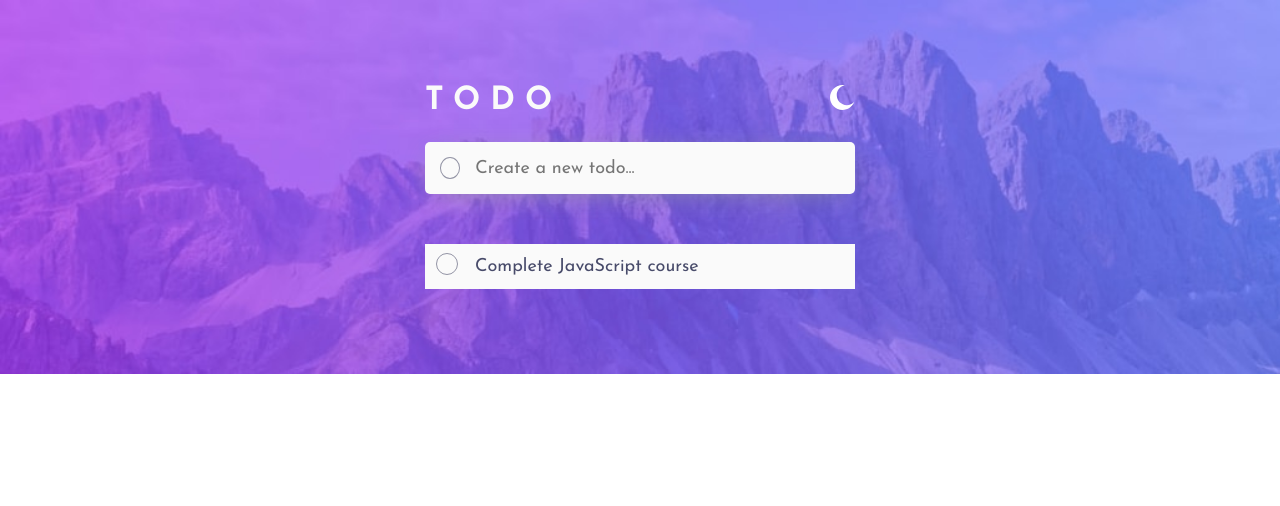
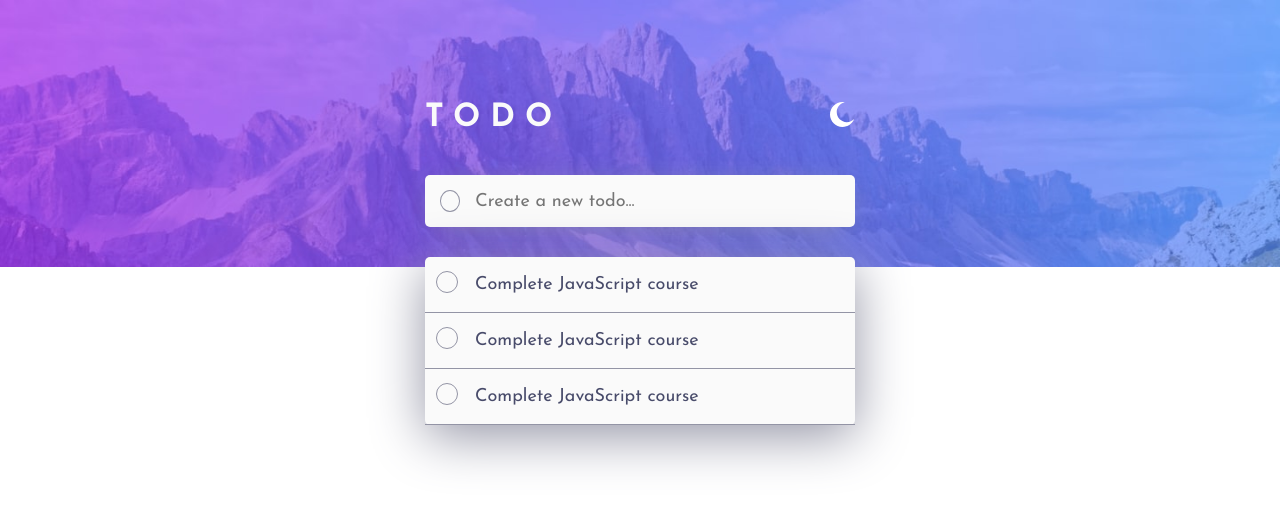
Before and after one commit to Avvensome/to-do-list, a React (Create React App) app: page / in a window 1280 px wide. Shown: the top 506 px of the page. Built offline with nearby package versions, Linux system fonts and the light colour scheme.

Commit message:
Fixing desktop Visual bugs

```diff
--- a/src/App.js
+++ b/src/App.js
@@ -2,18 +2,24 @@ function App() {
 	// Odseparowanie title section od main
 	// Zmiana w CSS backgground-image z body na header
 	return (
-		<main>
+		<>
+			<header>
 				<section className="title-section">
 					<h1>todo</h1>
 					<img src="/images/icon-moon.svg" alt="moon icon" />
 				</section>
+			</header>
+			<main>
 				<section className="create-task-section">
 					<CreateTask />
 				</section>
 				<ul className="task-list-section">
 					<Task />
+					<Task />
+					<Task />
 				</ul>
 			</main>
+		</>
 	);
 }
 const CreateTask = function () {
--- a/src/index.css
+++ b/src/index.css
@@ -7,15 +7,9 @@ textarea:focus,
 input:focus {
 	outline: none;
 }
-body {
-	background-image: url(./assets/images/bg-desktop-light.jpg);
-	background-repeat: no-repeat;
-	background-size: cover;
-}
-.bg-dark {
-	background-image: url(./assets/images/bg-desktop-dark.jpg);
-}
-main {
+
+main,
+header {
 	display: flex;
 	align-items: center;
 	justify-content: center;
@@ -23,139 +17,165 @@ main {
 	flex-direction: column;
 	padding: 5.3125rem 26.5625rem;
 }
-/* title section */
+main {
+	padding-top: 9.375rem;
+}
+.bg-dark {
+	background-image: url(./assets/images/bg-desktop-dark.jpg);
+}
+
+/*Header */
+header {
+	position: fixed;
+	top: 0;
+	right: 0;
+	left: 0;
+	bottom: 31.25rem;
+	padding-bottom: 9.375rem;
+	background-image: url(./assets/images/bg-desktop-light.jpg);
+	background-size: 100% auto;
+	background-repeat: no-repeat;
+	z-index: -1;
+}
 .title-section {
+	/* padding-bottom: 100px; */
 	display: flex;
 	justify-content: space-between;
 	width: 100%;
 }
 .title-section h1 {
 	font-weight: 700;
-	font-size: 32px;
-	letter-spacing: 10px;
+	font-size: 2rem;
+	letter-spacing: 0.625rem;
 	text-transform: uppercase;
 	color: hsl(0, 0%, 98%);
 }
 .title-section img {
-	height: 1.5625rem;
+	height: 25px;
 }
 /* create-task-section */
 
 .create-task-section {
-	padding-top: 1.5625rem;
+	padding-top: 25px;
 	width: 100%;
 }
 .create-task-container {
 	box-sizing: border-box;
 	display: flex;
 	align-items: center;
-	padding: 15px;
+	padding: 0.9375rem;
 	background-color: hsl(0, 0%, 98%);
 	width: 100%;
-	border-radius: 0.3125rem;
+	border-radius: 5px;
 	transition: box-shadow 0.5s;
-	box-shadow: 0px 5px 30px -10px hsl(236, 9%, 61%);
+	box-shadow: 0rem 0.3125rem 1.875rem -0.625rem hsl(236, 9%, 61%);
 }
 .create-task-container:focus-within {
-	box-shadow: 0px 5px 30px -10px hsl(235, 19%, 35%);
+	box-shadow: 0rem 0.3125rem 1.875rem -0.625rem hsl(235, 19%, 35%);
 }
 .create-task-circle {
 	order: 1;
-	width: 20px;
-	height: 20px;
-	border: 1px solid hsl(236, 9%, 61%);
+	width: 1.25rem;
+	height: 1.25rem;
+	border: 0.0625rem solid hsl(236, 9%, 61%);
 	border-radius: 50%;
-	margin-right: 15px;
+	margin-right: 0.9375rem;
 }
 .create-task-input {
 	order: 2;
 	width: 100%;
 	border: 0;
-	font-size: 1.125rem;
+	font-size: 18px;
 	color: hsl(235, 19%, 35%);
 	background-color: hsl(0, 0%, 98%);
 }
 .create-task-input:focus + .create-task-circle {
-	border-radius: 10px;
-	border: double 1px transparent;
+	border-radius: 0.625rem;
+	border: double 0.0625rem transparent;
 	background-image: linear-gradient(white, white),
 		linear-gradient(45deg, #57ddff, #c058f3);
 	background-origin: border-box;
 	background-clip: content-box, border-box;
 }
 .create-task-input:focus input::placeholder {
-	font-size: 1.125rem;
+	font-size: 18px;
 	color: hsl(236, 9%, 61%);
 }
 /* Task List Section */
 .task-list-section {
+	border-radius: 5px;
 	width: 100%;
 	display: flex;
+	flex-direction: column;
 	background-color: hsl(0, 0%, 98%);
 	color: hsl(235, 19%, 35%);
-	font-size: 18px;
-	margin-top: 50px;
+	font-size: 1.125rem;
+	margin-top: 1.875rem;
+	box-shadow: 0rem 0.6875rem 3.3125rem 0rem hsl(236, 9%, 61%);
 }
 
 /* Task Component*/
 .task-component {
-	padding: 10px;
+	padding: 0.9375rem;
 	display: flex;
 	position: relative;
+	align-items: center;
+	border-bottom: 0.0625rem solid hsl(236, 9%, 61%);
 }
 .task-checkbox {
+	cursor: pointer;
 	position: absolute;
 	top: 10;
 	left: 10;
 	z-index: 2;
-	width: 20px;
-	width: 20px;
+	width: 1.25rem;
+	width: 1.25rem;
 }
 /* TaskComponent - checkbox */
 .task-component {
-	padding-left: 20px;
+	padding-left: 1.25rem;
 }
 [type="checkbox"] {
 	opacity: 0;
-	margin-left: -0.375rem;
-	margin-top: 0.25rem;
+	margin-left: -6px;
+	margin-top: 4px;
 }
 [type="checkbox"] + .task-text {
 	position: relative;
 	order: 2;
-	padding-left: 1.875rem;
+	padding-left: 30px;
 	cursor: pointer;
 	display: inline-block;
-	line-height: 1.5625rem;
+	line-height: 25px;
 }
 [type="checkbox"] + .task-text::before {
 	content: "";
 	position: absolute;
-	left: -0.5rem;
+	left: -8px;
 	top: 0;
-	width: 1.25rem;
-	height: 1.25rem;
+	width: 20px;
+	height: 20px;
 	border-radius: 50%;
-	outline: 1px solid hsl(236, 9%, 61%);
+	outline: 0.0625rem solid hsl(236, 9%, 61%);
 }
 [type="checkbox"]:checked + .task-text::before {
 	content: "";
 	position: absolute;
-	left: -0.5rem;
+	left: -8px;
 	top: 0;
-	width: 1.25rem;
-	height: 1.25rem;
+	width: 20px;
+	height: 20px;
 	border-radius: 50%;
-	outline: 0px;
+	outline: 0rem;
 	background: linear-gradient(15deg, #57ddff, #c058f3);
 }
 [type="checkbox"]:checked + .task-text::after {
 	content: url(/public/images/icon-check.svg);
 	position: absolute;
-	top: -0.0625rem;
-	left: -0.4375rem;
-	width: 0.9375rem;
-	height: 0.9375rem;
+	top: -1px;
+	left: -7px;
+	width: 15px;
+	height: 15px;
 }
 
 [type="checkbox"]:checked + .task-text {
@@ -164,7 +184,7 @@ main {
 }
 
 /* Media */
-@media screen and (max-width: 375px) {
+@media screen and (max-width: 23.4375rem) {
 	body {
 		background-image: url(./assets/images/bg-mobile-light.jpg);
 		background-repeat: no-repeat;
```
Lines whose indentation alone changed are shown as unchanged.
